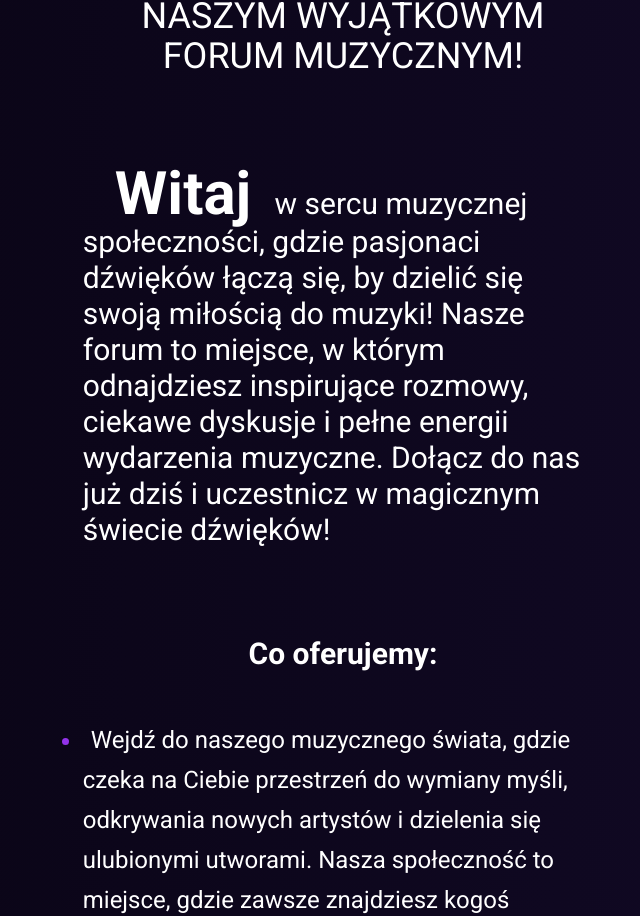
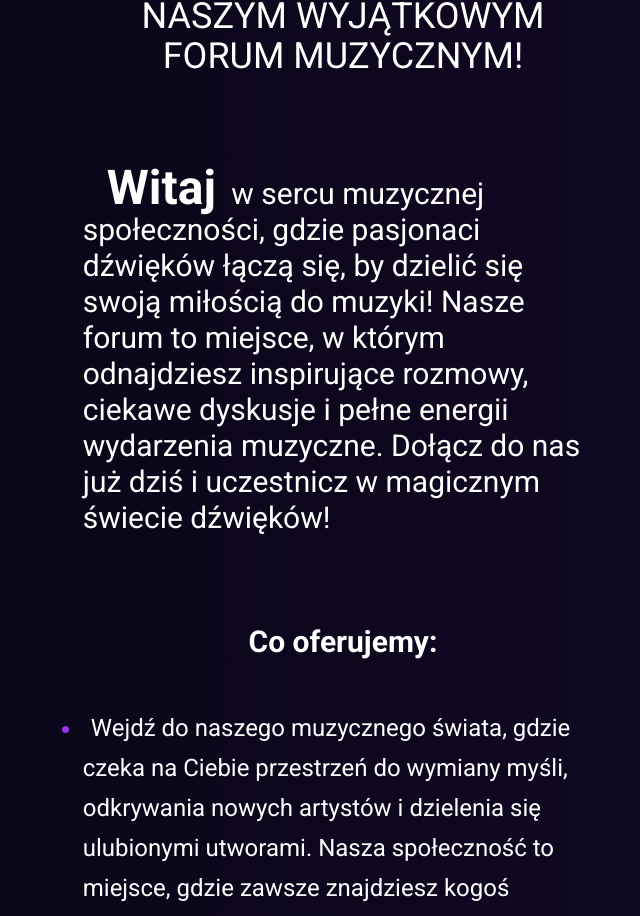
Before and after one commit to DepleyPuma/jarek, a React (Vite) app in the folder frontend/music-forum/: page / in a window 1280 px wide. Shown: the part 1116-2032 px from the top of the page, without its empty margins (297-937 px from the left). Built offline with nearby package versions, Linux system fonts and the light colour scheme.

Commit message:
change text size

```diff
--- a/frontend/music-forum/src/components/AboutUs/AboutUs.jsx
+++ b/frontend/music-forum/src/components/AboutUs/AboutUs.jsx
@@ -10,7 +10,7 @@ export function AboutUs() {
 				<h3 className='text-4xl text-center uppercase'>Odkryj Świat Dźwięków na Naszym Wyjątkowym Forum Muzycznym!</h3>
 
 				<p className='py-10 leading-8 md:text-3xl'>
-					<span className='ml-2 p-4 text-3xl font-bold md:ml-4 md:text-6xl'>Witaj</span> w sercu muzycznej społeczności,
+					<span className='p-2 text-3xl font-bold md:ml-4 md:text-5xl'>Witaj</span> w sercu muzycznej społeczności,
 					gdzie pasjonaci dźwięków łączą się, by dzielić się swoją miłością do muzyki! Nasze forum to miejsce, w którym
 					odnajdziesz inspirujące rozmowy, ciekawe dyskusje i pełne energii wydarzenia muzyczne. Dołącz do nas już dziś
 					i uczestnicz w magicznym świecie dźwięków!
```
